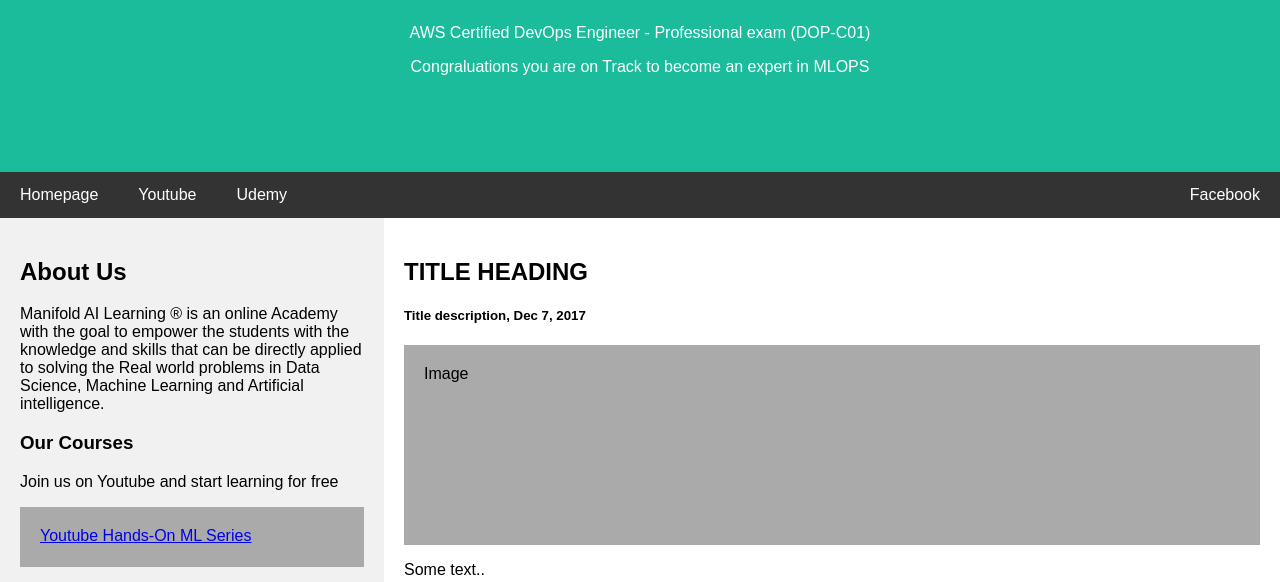
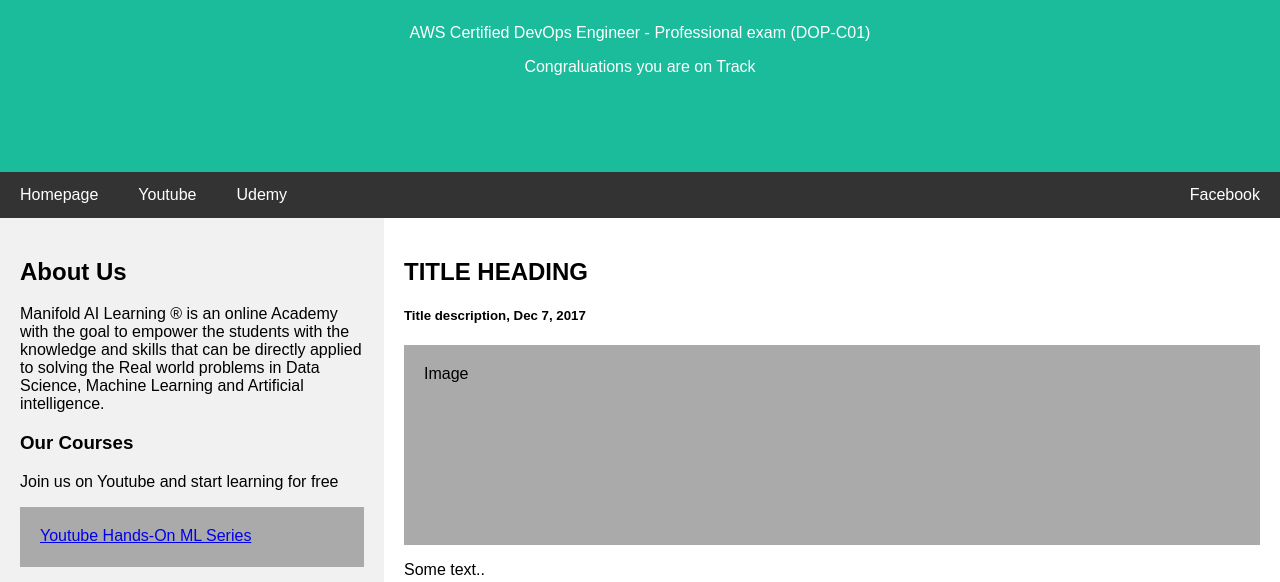
Before and after one commit to slkpddm/MLOps, a plain HTML site: page index.html in a window 1280 px wide. Shown: the part 155-737 px from the top of the page. Drawn offline with Linux system fonts and the light colour scheme.

Commit message:
Final master commit

```diff
--- a/index.html
+++ b/index.html
@@ -115,7 +115,7 @@ body {
 <div class="header">
   <h1>Manifold AI Learning</h1>
   <p>AWS Certified DevOps Engineer - Professional exam (DOP-C01)</p>
-  <p>Congraluations you are on Track to become an expert in MLOPS</p>
+  <p>Congraluations you are on Track</p>
 </div>
 
 <div class="navbar">
```
